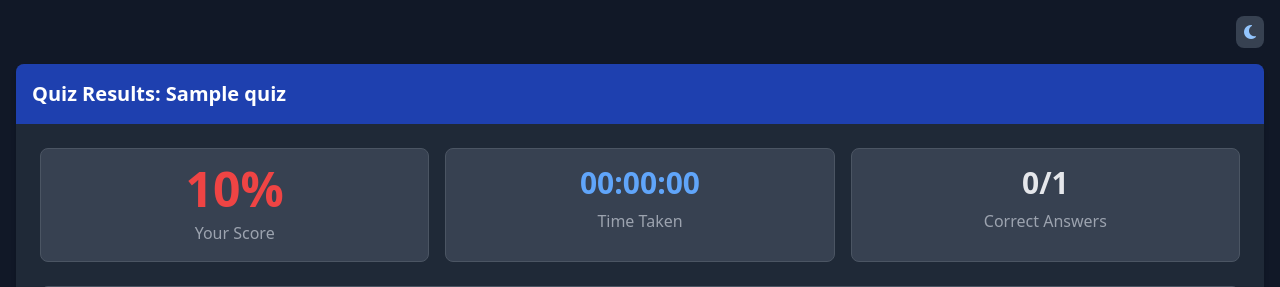
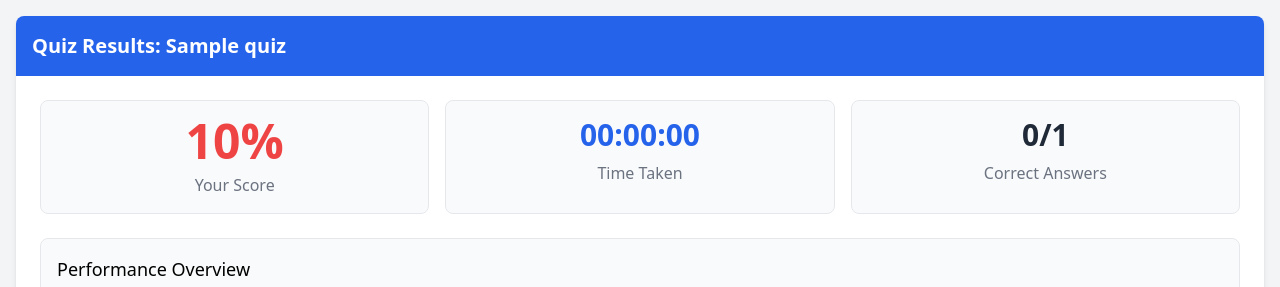
Before and after one commit to TheSushantKumbhar/QUBE, a Python web app: template templates/solveQuiz/results.html in a window 1280 px wide. Shown: the top 287 px of the page. Run offline with Jinja, Linux system fonts and the light colour scheme; the template is opened without the code that fills it: most values are stand-ins (such as "Sample title", 1, 10 or a date in 2020); grey boxes marked "Sample" are stand-in pictures; style sheets or scripts are compiled from the project's sources.

Commit message:
Update results.html

```diff
--- a/templates/solveQuiz/results.html
+++ b/templates/solveQuiz/results.html
@@ -10,12 +10,7 @@
 </head>
 <body class="bg-gray-100 dark:bg-gray-900 min-h-full transition-colors duration-300">
     <div class="container mx-auto px-4 py-4">
-        <div class="flex justify-end mb-4">
-            <button id="theme-toggle" class="p-2 rounded-lg bg-gray-200 dark:bg-gray-700">
-                <i class="fas fa-sun text-yellow-500 dark:hidden"></i>
-                <i class="fas fa-moon text-blue-300 hidden dark:block"></i>
-            </button>
-        </div>
+
 
         <div class="bg-white dark:bg-gray-800 rounded-lg shadow-md overflow-hidden mb-6">
             <div class="bg-blue-600 dark:bg-blue-800 text-white p-4">
@@ -166,6 +161,7 @@
         </div>
     </div>
 
+    <script src="{{ url_for('static', filename='js/darkmode.js') }}"></script>
     <script src="/static/js/QuizResults.js"></script>
 </body>
 </html>
```
